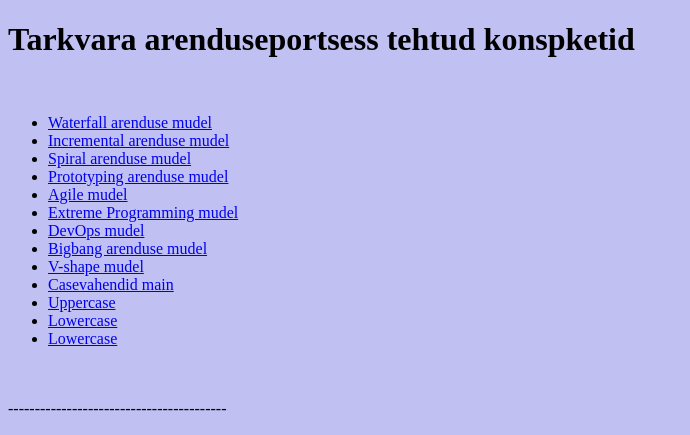
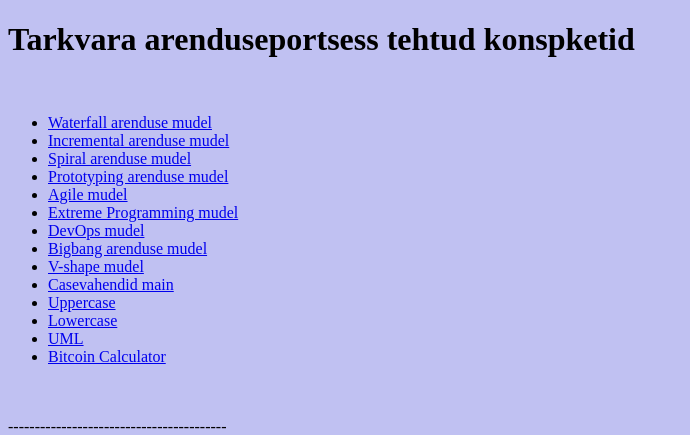
Before and after one commit to JelenaPenkina/TARge24, a plain HTML site: page index.html in a window 1280 px wide. Shown: the top 435 px of the page, without its empty margins (0-690 px from the left). Drawn offline with Linux system fonts and the light colour scheme.

Commit message:
Update index.html
Lisatud kodulehe peavaateses UML diagrammi ligipääs kui ka Bitcoini vaade

```diff
--- a/index.html
+++ b/index.html
@@ -21,7 +21,8 @@
     <li><a href="Casevahendid/main.html"> Casevahendid main </a></li>
     <li><a href="Casevahendid/uppercase.html"> Uppercase </a></li>
     <li><a href="Casevahendid/lowercase.html"> Lowercase </a></li>
-    <li><a href="UML_Diagrammid/UML.html"> Lowercase </a></li>
+    <li><a href= "Casevahendid/UML_Diagrammid"> UML </a></li>
+    <li><a href="Casevahendid/Bitcoin_Calculator/BitcoinMain.html"> Bitcoin Calculator </a></li>
 
 
    </ul>
```
